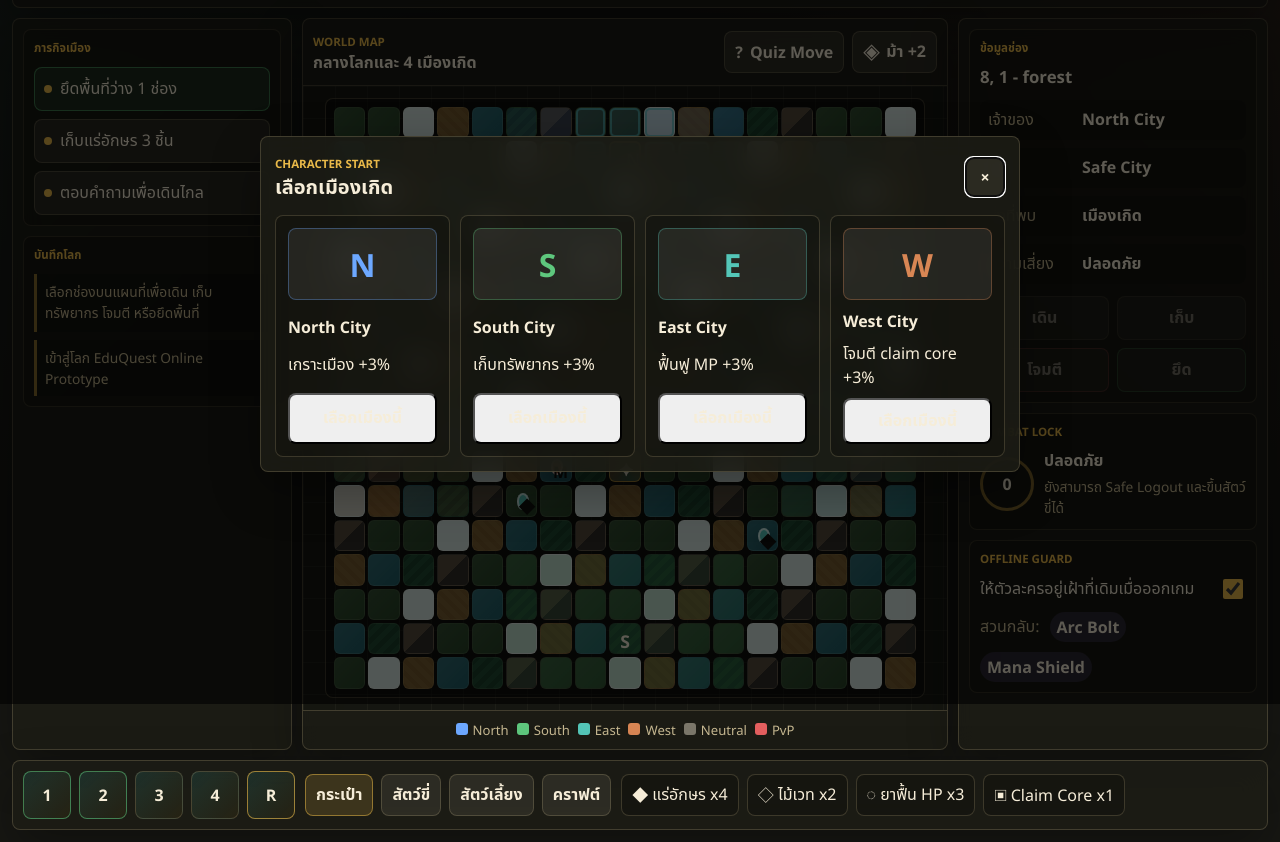
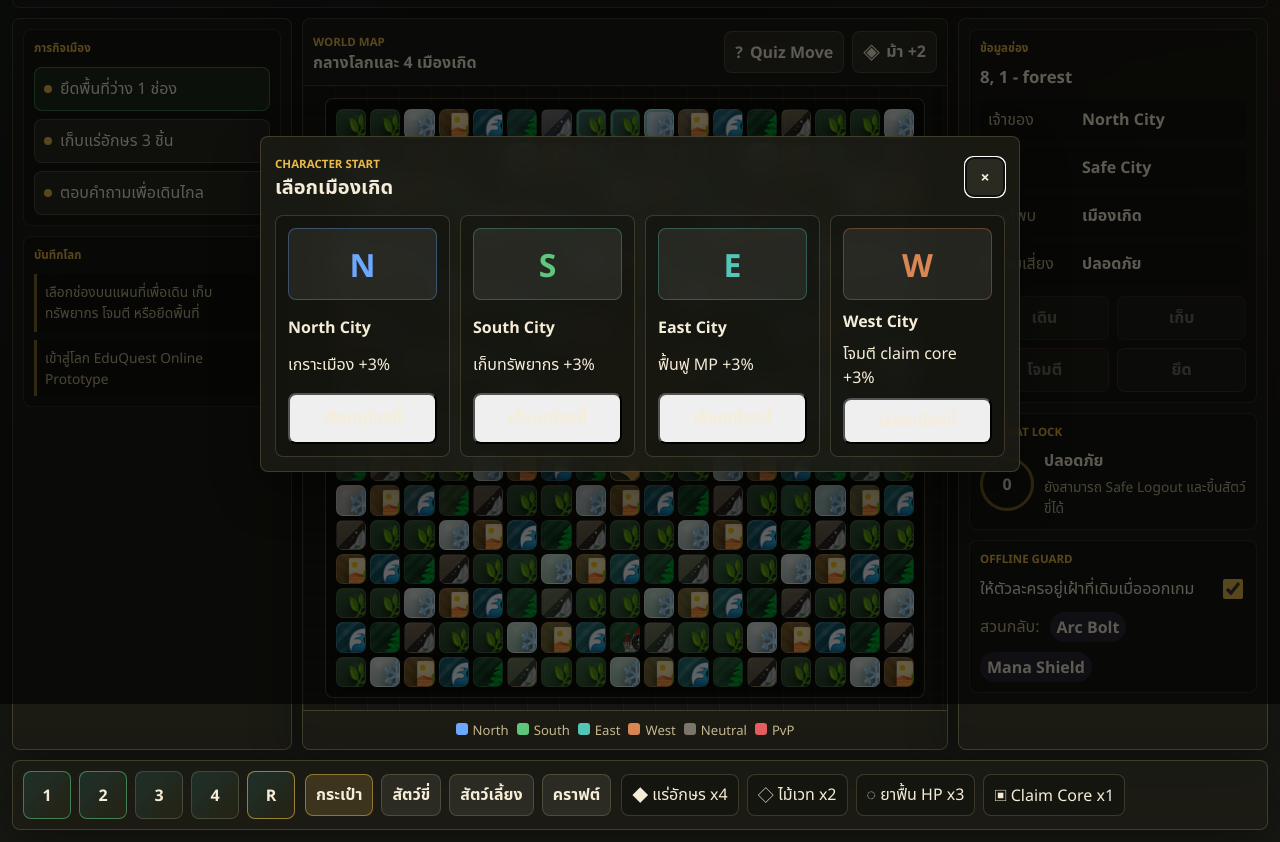
Before and after one commit to aepsae1993-spec/bkopenwolrd, a website: page index.html in a window 1280 px wide. Shown: the part 96-938 px from the top of the page. Drawn offline with Linux system fonts and the light colour scheme.

Commit message:
Improve world map terrain visuals

```diff
--- a/app.js
+++ b/app.js
@@ -50,6 +50,15 @@
   { name: "กริฟฟิน", range: 3 },
   { name: "มังกร", range: 5 },
 ];
+
+const terrainGlyphs = {
+  grass: "🌿",
+  forest: "🌲",
+  desert: "🏜️",
+  mountain: "⛰️",
+  water: "🌊",
+  snow: "❄️",
+};
 
 const state = {
   homeCity: "north",
@@ -204,13 +213,23 @@
 
     const glyph = document.createElement("span");
     glyph.className = "glyph";
-    glyph.textContent = tile.city ? cities[tile.city].glyph : tile.zone === "Center War" ? "✦" : "";
+    if (tile.city) {
+      glyph.classList.add("city-glyph");
+      glyph.dataset.label = cities[tile.city].glyph;
+      glyph.textContent = "🏰";
+    } else if (tile.zone === "Center War") {
+      glyph.classList.add("center-glyph");
+      glyph.textContent = "✦";
+    } else {
+      glyph.classList.add("terrain-glyph");
+      glyph.textContent = terrainGlyphs[tile.terrain] || "·";
+    }
     button.appendChild(glyph);
 
-    if (tile.resource) button.appendChild(unit("◆", "resource"));
-    if (tile.monster) button.appendChild(unit("M", "monster"));
-    if (tile.enemyPlayer) button.appendChild(unit(tile.enemyPlayer.guard ? "G" : "P", tile.enemyPlayer.guard ? "guard" : "enemy-player"));
-    if (tile.x === state.player.x && tile.y === state.player.y) button.appendChild(unit("You", "player"));
+    if (tile.resource) button.appendChild(unit("💎", "resource"));
+    if (tile.monster) button.appendChild(unit("☠", "monster"));
+    if (tile.enemyPlayer) button.appendChild(unit(tile.enemyPlayer.guard ? "🛡" : "⚔", tile.enemyPlayer.guard ? "guard" : "enemy-player"));
+    if (tile.x === state.player.x && tile.y === state.player.y) button.appendChild(unit("★", "player"));
 
     button.addEventListener("click", () => selectTile(tile));
     elements.grid.appendChild(button);
--- a/styles.css
+++ b/styles.css
@@ -381,11 +381,13 @@
   width: min(75vh, 100%);
   max-width: 790px;
   aspect-ratio: 1;
-  gap: 3px;
-  padding: 8px;
-  border: 1px solid rgba(244, 221, 164, 0.2);
+  gap: 4px;
+  padding: 10px;
+  border: 1px solid rgba(244, 221, 164, 0.28);
   border-radius: 8px;
-  background: rgba(0, 0, 0, 0.32);
+  background:
+    radial-gradient(circle at 50% 50%, rgba(233, 185, 73, 0.08), transparent 48%),
+    rgba(0, 0, 0, 0.34);
 }
 
 .tile {
@@ -394,11 +396,15 @@
   place-items: center;
   min-width: 0;
   min-height: 0;
-  border: 1px solid rgba(246, 237, 216, 0.08);
-  border-radius: 6px;
+  border: 1px solid rgba(246, 237, 216, 0.1);
+  border-radius: 7px;
   background: #22301f;
   cursor: pointer;
   overflow: hidden;
+  box-shadow:
+    inset 0 1px 0 rgba(255, 255, 255, 0.08),
+    inset 0 -10px 18px rgba(0, 0, 0, 0.18),
+    0 3px 8px rgba(0, 0, 0, 0.18);
 }
 
 .tile:hover,
@@ -417,36 +423,43 @@
 
 .tile.grass {
   background:
-    linear-gradient(135deg, rgba(255, 255, 255, 0.06), transparent),
-    #274326;
+    radial-gradient(circle at 68% 28%, rgba(179, 231, 139, 0.2), transparent 18%),
+    linear-gradient(135deg, rgba(255, 255, 255, 0.08), transparent),
+    #294f2d;
 }
 
 .tile.forest {
   background:
-    repeating-linear-gradient(135deg, rgba(0, 0, 0, 0.15) 0 5px, transparent 5px 10px),
-    #1f4b31;
+    radial-gradient(circle at 50% 62%, rgba(12, 42, 18, 0.6), transparent 44%),
+    repeating-linear-gradient(135deg, rgba(8, 30, 18, 0.32) 0 5px, transparent 5px 10px),
+    #1f5632;
 }
 
 .tile.mountain {
   background:
-    linear-gradient(135deg, #574d3d 0 50%, #2f2d28 50%),
-    #484236;
+    linear-gradient(135deg, rgba(255, 255, 255, 0.1), transparent 28%),
+    linear-gradient(135deg, #766a55 0 48%, #332f2a 49%),
+    #50483b;
 }
 
 .tile.water {
   background:
-    linear-gradient(135deg, rgba(255, 255, 255, 0.08), transparent),
-    #1f5d65;
+    radial-gradient(circle at 30% 30%, rgba(184, 244, 255, 0.18), transparent 20%),
+    repeating-linear-gradient(135deg, rgba(204, 251, 255, 0.16) 0 4px, transparent 4px 11px),
+    #17606f;
 }
 
 .tile.desert {
   background:
+    radial-gradient(circle at 72% 24%, rgba(255, 227, 143, 0.2), transparent 20%),
     repeating-linear-gradient(45deg, rgba(90, 53, 22, 0.18) 0 4px, transparent 4px 9px),
-    #7a6031;
+    #8b6a31;
 }
 
 .tile.snow {
-  background: #d7e5e0;
+  background:
+    radial-gradient(circle at 28% 24%, rgba(255, 255, 255, 0.7), transparent 18%),
+    linear-gradient(135deg, #edf8f3, #bed8d7);
   color: #1a2927;
 }
 
@@ -465,6 +478,15 @@
   opacity: 0.26;
 }
 
+.tile::after {
+  content: "";
+  position: absolute;
+  inset: 2px;
+  border-radius: 5px;
+  box-shadow: inset 0 0 0 1px rgba(255, 255, 255, 0.04);
+  pointer-events: none;
+}
+
 .tile .glyph,
 .tile .unit {
   position: relative;
@@ -474,43 +496,116 @@
 .glyph {
   display: grid;
   place-items: center;
-  width: 68%;
-  height: 68%;
+  width: 76%;
+  height: 76%;
   font-weight: 900;
-  font-size: clamp(0.75rem, 1.55vw, 1.1rem);
+  font-size: clamp(1.05rem, 2.35vw, 1.62rem);
+  line-height: 1;
+  text-shadow:
+    0 2px 0 rgba(0, 0, 0, 0.24),
+    0 8px 16px rgba(0, 0, 0, 0.34);
+}
+
+.terrain-glyph {
+  filter: saturate(1.14) drop-shadow(0 3px 4px rgba(0, 0, 0, 0.36));
+}
+
+.tile.forest .terrain-glyph {
+  font-size: clamp(1.22rem, 2.55vw, 1.82rem);
+}
+
+.tile.water .terrain-glyph,
+.tile.snow .terrain-glyph {
+  text-shadow: 0 2px 8px rgba(0, 0, 0, 0.24);
+}
+
+.city-glyph {
+  position: relative;
+  font-size: clamp(1.1rem, 2.45vw, 1.72rem);
+}
+
+.city-glyph::after {
+  content: attr(data-label);
+  position: absolute;
+  right: -0.15rem;
+  bottom: -0.2rem;
+  display: grid;
+  place-items: center;
+  width: 1.05rem;
+  height: 1.05rem;
+  border-radius: 50%;
+  background: rgba(10, 10, 8, 0.75);
+  border: 1px solid rgba(246, 237, 216, 0.5);
+  color: var(--text);
+  font-size: 0.62rem;
+  line-height: 1;
+}
+
+.center-glyph {
+  color: var(--gold);
+  font-size: clamp(1.25rem, 2.6vw, 1.9rem);
+  animation: pulseStar 1.8s ease-in-out infinite;
 }
 
 .unit {
   position: absolute;
   display: grid;
   place-items: center;
-  width: 62%;
-  height: 62%;
+  width: 44%;
+  height: 44%;
   border-radius: 50%;
-  border: 2px solid rgba(255, 255, 255, 0.72);
+  border: 2px solid rgba(255, 255, 255, 0.78);
   color: #10100c;
   font-weight: 900;
-  box-shadow: 0 8px 18px rgba(0, 0, 0, 0.35);
+  font-size: clamp(0.62rem, 1.32vw, 0.92rem);
+  line-height: 1;
+  box-shadow: 0 8px 18px rgba(0, 0, 0, 0.42);
 }
 
 .unit.player {
+  inset: 20% auto auto 20%;
+  width: 60%;
+  height: 60%;
   background: var(--gold);
+  color: #171713;
 }
 
 .unit.enemy-player {
+  top: 4px;
+  right: 4px;
   background: var(--red);
 }
 
 .unit.guard {
+  top: 4px;
+  right: 4px;
   background: var(--violet);
 }
 
 .unit.monster {
+  top: 4px;
+  right: 4px;
   background: #f0784f;
 }
 
 .unit.resource {
+  right: 4px;
+  bottom: 4px;
+  width: 38%;
+  height: 38%;
+  border-radius: 8px;
   background: var(--teal);
+}
+
+@keyframes pulseStar {
+  0%,
+  100% {
+    transform: scale(1);
+  }
+
+  50% {
+    transform: scale(1.12);
+  }
 }
 
 .tile-stats {
```
